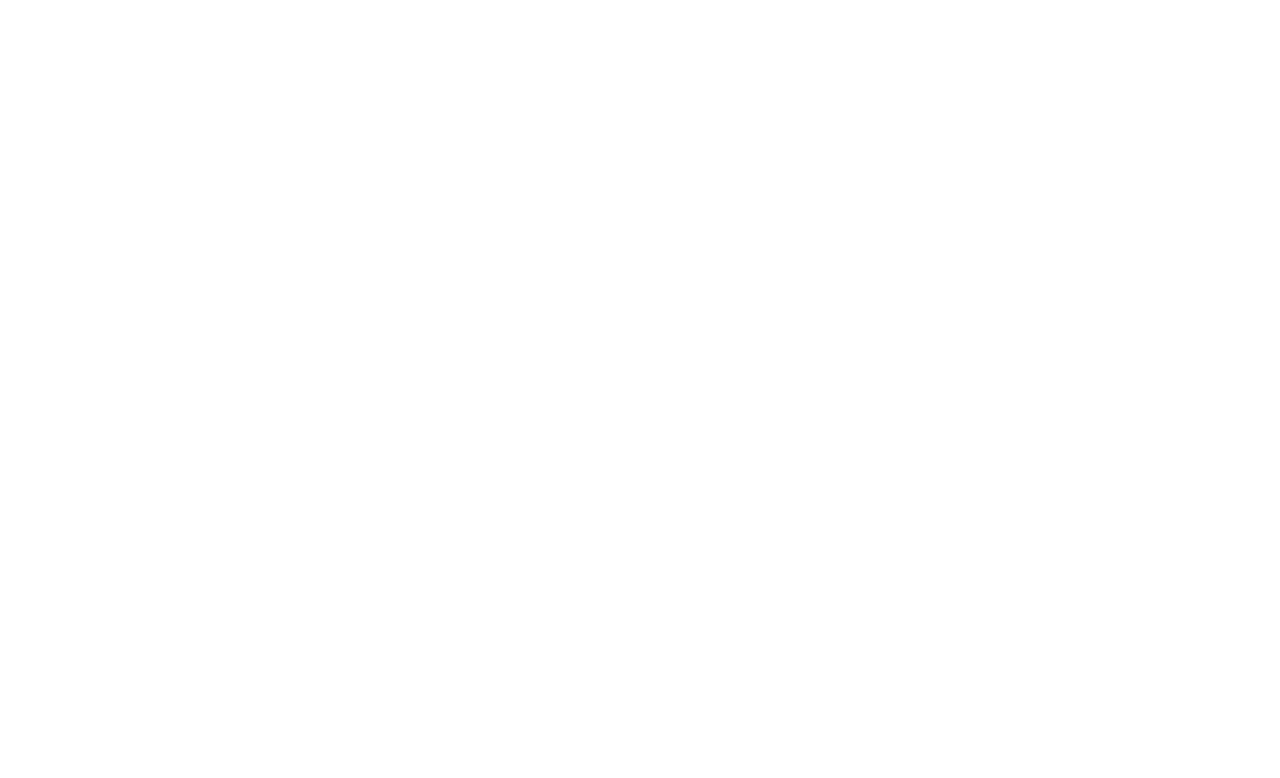
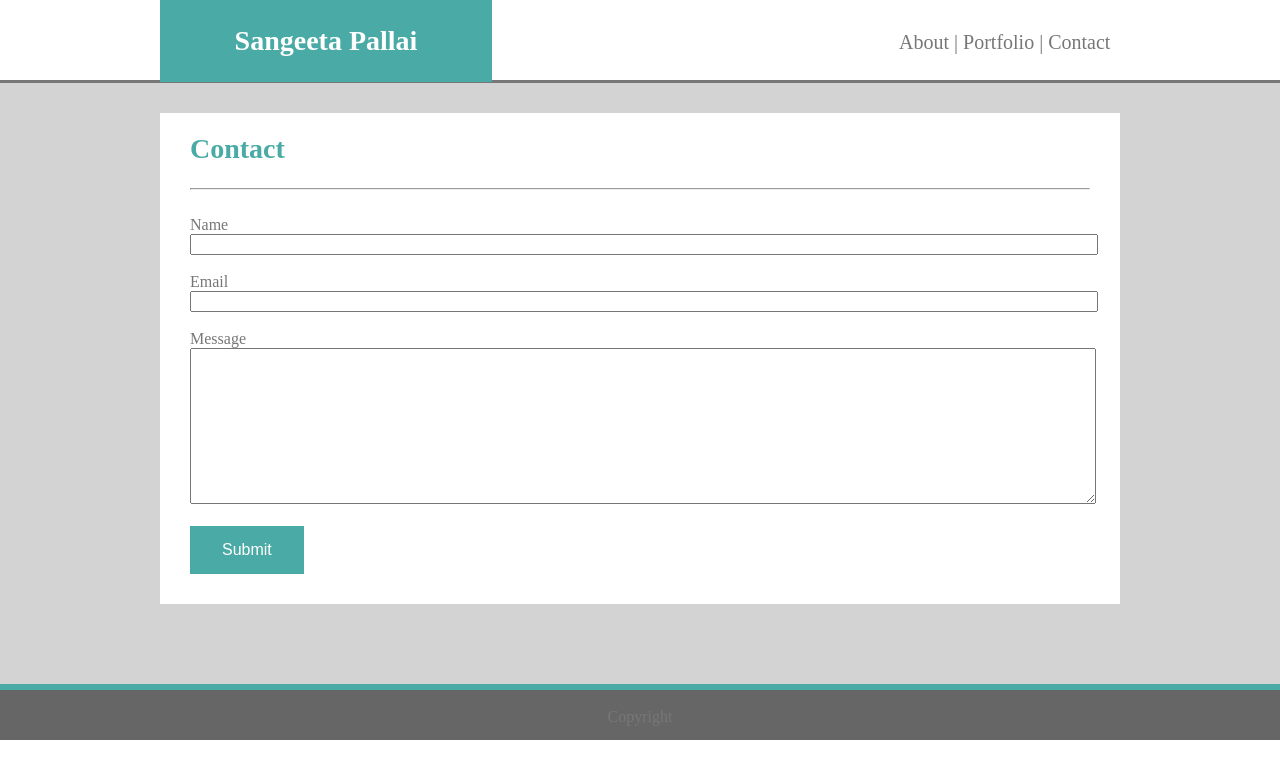
Before and after one commit to spallai/Basic-Portfolio, a plain HTML site: page contact.html in a window 1280 px wide. Drawn offline with Linux system fonts and the light colour scheme.

Commit message:
updated contact page

```diff
--- a/assets/css/style.css
+++ b/assets/css/style.css
@@ -78,6 +78,23 @@ footer {
     border-top-color: #4aaaa5;
 }
 
+.inputfields {
+    width: 100%
+}
+
+#messagebox {
+    height: 150px;
+}
+
+.button{
+    background-color: #4aaaa5;
+    color: white;
+    border: none;
+    padding: 15px 32px;
+    text-decoration: none;
+    display: inline-block;
+    font-size: 16px;
+}
 #topspacer {
     height: 30px;
     background-color: lightgray;
--- a/contact.html
+++ b/contact.html
@@ -0,0 +1,49 @@
+<!DOCTYPE html>
+<html lang="en">
+
+<head>
+    <meta charset="UTF-8">
+    <meta name="viewport" content="width=device-width, initial-scale=1.0">
+    <meta http-equiv="X-UA-Compatible" content="ie=edge">
+    <title>Basic Portfolio</title>
+    <link rel="stylesheet" href="assets/css/style.css">
+</head>
+
+<body>
+    <header>
+        <div id="headerdiv">
+            <div id="headerleft">
+                <h1>Sangeeta Pallai</h1>
+            </div>
+            <div id="headerlinks">
+                <a href="index.html" target="_blank"> About </a>|
+                <a href="portfolio.html" target="_blank"> Portfolio </a>|
+                <a href="contact.html" target="_blank"> Contact </a>
+            </div>
+        </div>
+    </header>
+    <div id="topspacer"></div>
+    <div id="contentdiv">
+        <div class="container">
+            <h2 id="bodyheader">Contact</h2>
+            <hr>
+            <br>
+            <label>Name</label><br>
+            <input class="inputfields" type="text" name="namebox"><br>
+            <br>
+            <label>Email</label><br>
+            <input class="inputfields" type="text" name="emailbox"><br>
+            <br>
+            Message<br>
+            <textarea id="messagebox" class="inputfields" type="text" name="messagebox" title="this is a message field"></textarea><br>
+            <br>
+            <button class="button">Submit</button>
+        </div>
+        <div id="bottomspacer"></div>
+        <footer>
+            <br>
+            Copyright
+        </footer>
+</body>
+
+</html>
```
Also changed, not shown: index.html (+3 -3 lines), portfolio.html (+42 -0 lines).
